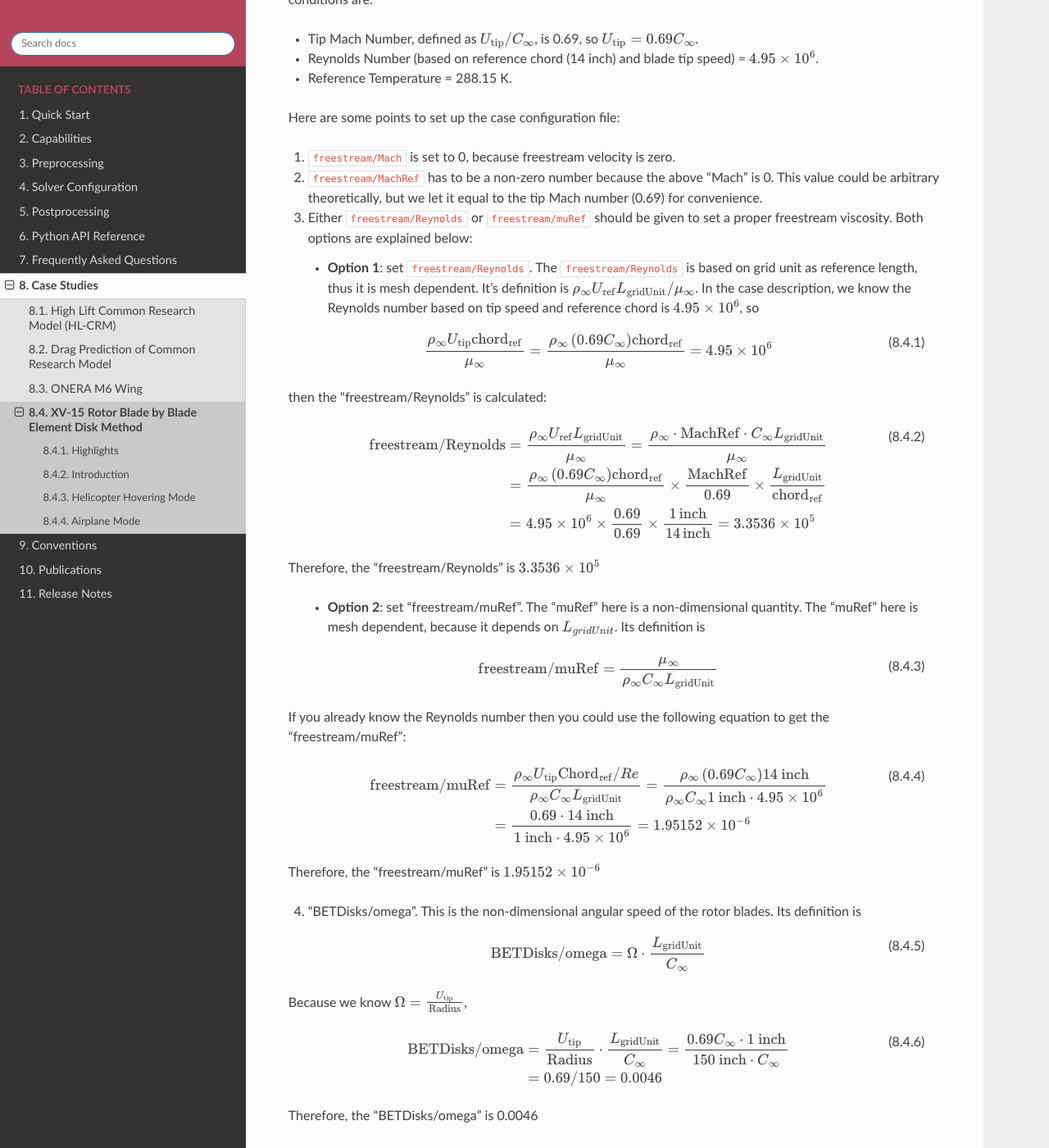
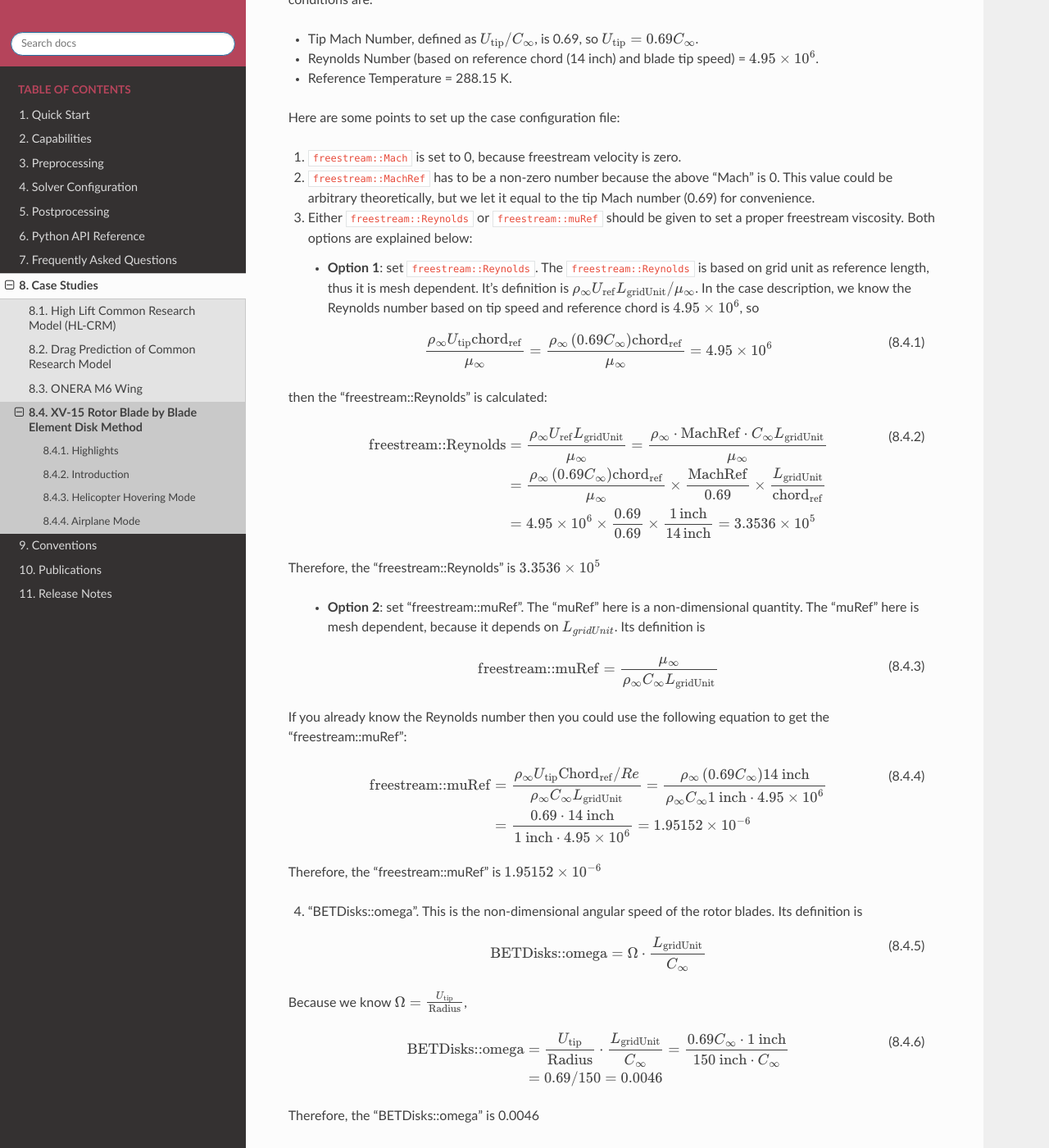
Before and after one commit to flexcompute-readthedocs/Flow360Documentation, a Sphinx documentation site: the page built from docs/source/examples/betDiskSteady_caseStudy.rst, in a window 1280 px wide and 1400 px high, scrolled down 3546 px. Shown: the whole window at 82% size. Built offline with Sphinx 7.4.7 and the Read the Docs theme 2.0.0, drawn with Linux system fonts in a browser that asks for light colours; some of the changed text lies outside the part shown.

Commit message:
update /

```diff
--- a/docs/source/examples/betDiskSteady_caseStudy.rst
+++ b/docs/source/examples/betDiskSteady_caseStudy.rst
@@ -113,61 +113,61 @@
 
 Here are some points to set up the case configuration file:
 
-1. :code:`freestream/Mach` is set to 0, because freestream velocity is zero.
-2. :code:`freestream/MachRef` has to be a non-zero number because the above "Mach" is 0. This value could be arbitrary theoretically, but we let it equal to the tip Mach number (0.69) for convenience.
-3. Either :code:`freestream/Reynolds` or :code:`freestream/muRef` should be given to set a proper freestream viscosity. Both options are explained below:
+1. :code:`freestream::Mach` is set to 0, because freestream velocity is zero.
+2. :code:`freestream::MachRef` has to be a non-zero number because the above "Mach" is 0. This value could be arbitrary theoretically, but we let it equal to the tip Mach number (0.69) for convenience.
+3. Either :code:`freestream::Reynolds` or :code:`freestream::muRef` should be given to set a proper freestream viscosity. Both options are explained below:
 
-   * **Option 1**: set :code:`freestream/Reynolds`. The :code:`freestream/Reynolds` is based on grid unit as reference length, thus it is mesh dependent. It's definition is :math:`\rho_\infty U_\text{ref} L_\text{gridUnit}/{\mu_\infty}`. In the case description, we know the Reynolds number based on tip speed and reference chord is :math:`4.95\times 10^6`, so
+   * **Option 1**: set :code:`freestream::Reynolds`. The :code:`freestream::Reynolds` is based on grid unit as reference length, thus it is mesh dependent. It's definition is :math:`\rho_\infty U_\text{ref} L_\text{gridUnit}/{\mu_\infty}`. In the case description, we know the Reynolds number based on tip speed and reference chord is :math:`4.95\times 10^6`, so
 
    .. math::
       :label: hoverReynoldsChord
 
       \frac{\rho_\infty U_\text{tip} \text{chord}_\text{ref}}{\mu_\infty} = \frac{\rho_\infty \left(0.69 C_\infty\right) \text{chord}_\text{ref}}{\mu_\infty} = 4.95\times 10^6
 
-then the "freestream/Reynolds" is calculated:
+then the "freestream::Reynolds" is calculated:
 
    .. math::
       :label: hoverReynoldsGridUnit
 
-      \text{freestream/Reynolds}&=\frac{\rho_\infty U_\text{ref} L_\text{gridUnit}}{\mu_\infty} = \frac{\rho_\infty\cdot \text{MachRef} \cdot C_\infty L_\text{gridUnit}}{\mu_\infty} \\
+      \text{freestream::Reynolds}&=\frac{\rho_\infty U_\text{ref} L_\text{gridUnit}}{\mu_\infty} = \frac{\rho_\infty\cdot \text{MachRef} \cdot C_\infty L_\text{gridUnit}}{\mu_\infty} \\
       &=\frac{\rho_\infty \left(0.69 C_\infty\right) \text{chord}_\text{ref}}{\mu_\infty}\times\frac{\text{MachRef}}{0.69}\times\frac{L_\text{gridUnit}}{\text{chord}_\text{ref}} \\
       &= 4.95\times 10^6 \times \frac{0.69}{0.69}\times \frac{1\, \text{inch}}{14\, \text{inch}} = 3.3536\times10^5
 
-Therefore, the "freestream/Reynolds" is :math:`3.3536\times10^5`
+Therefore, the "freestream::Reynolds" is :math:`3.3536\times10^5`
 
-   * **Option 2**: set "freestream/muRef". The "muRef" here is a non-dimensional quantity. The "muRef" here is mesh dependent, because it depends on :math:`L_{gridUnit}`. Its definition is
+   * **Option 2**: set "freestream::muRef". The "muRef" here is a non-dimensional quantity. The "muRef" here is mesh dependent, because it depends on :math:`L_{gridUnit}`. Its definition is
 
    .. math::
       :label: muRefDef
 
-      \text{freestream/muRef} = \frac{\mu_\infty}{\rho_\infty C_\infty L_\text{gridUnit}}
+      \text{freestream::muRef} = \frac{\mu_\infty}{\rho_\infty C_\infty L_\text{gridUnit}}
 
-If you already know the Reynolds number then you could use the following equation to get the “freestream/muRef":
+If you already know the Reynolds number then you could use the following equation to get the “freestream::muRef":
 
    .. math::
       :label: muRefEq
 
-      \text{freestream/muRef} &= \frac{\rho_\infty U_\text{tip}\text{Chord}_\text{ref}/Re}{\rho_\infty C_\infty L_\text{gridUnit}} =\frac{\rho_\infty \left(0.69 C_\infty\right) \text{14 inch}}{\rho_\infty C_\infty \text{1 inch} \cdot 4.95\times10^6}  \\
+      \text{freestream::muRef} &= \frac{\rho_\infty U_\text{tip}\text{Chord}_\text{ref}/Re}{\rho_\infty C_\infty L_\text{gridUnit}} =\frac{\rho_\infty \left(0.69 C_\infty\right) \text{14 inch}}{\rho_\infty C_\infty \text{1 inch} \cdot 4.95\times10^6}  \\
       &=\frac{0.69\cdot \text{14 inch}}{\text{1 inch} \cdot 4.95\times 10^6} = 1.95152\times10^{-6}
 
-Therefore, the "freestream/muRef" is :math:`1.95152\times10^{-6}`
+Therefore, the "freestream::muRef" is :math:`1.95152\times10^{-6}`
 
-4. "BETDisks/omega". This is the non-dimensional angular speed of the rotor blades. Its definition is
+4. "BETDisks::omega". This is the non-dimensional angular speed of the rotor blades. Its definition is
 
    .. math::
       :label: BETDisk_omega_def
 
-      \text{BETDisks/omega} = \Omega\cdot\frac{L_\text{gridUnit}}{C_\infty}
+      \text{BETDisks::omega} = \Omega\cdot\frac{L_\text{gridUnit}}{C_\infty}
 
 Because we know :math:`\Omega=\frac{U_\text{tip}}{\text{Radius}}`,
 
    .. math::
       :label: BETDisk_omega_calc
 
-      \text{BETDisks/omega} &= \frac{U_\text{tip}}{\text{Radius}}\cdot\frac{L_\text{gridUnit}}{C_\infty} = \frac{0.69C_\infty\cdot \text{1 inch}}{\text{150 inch} \cdot C_\infty}\\
+      \text{BETDisks::omega} &= \frac{U_\text{tip}}{\text{Radius}}\cdot\frac{L_\text{gridUnit}}{C_\infty} = \frac{0.69C_\infty\cdot \text{1 inch}}{\text{150 inch} \cdot C_\infty}\\
       &= 0.69/150 = 0.0046
 
-Therefore, the "BETDisks/omega" is 0.0046
+Therefore, the "BETDisks::omega" is 0.0046
 
 After setting up the case configuration file, the case is ready to submit. The 592K-node mesh file, and its corresponding mesh and case configuration files can be downloaded via the following links:
 
```
Also changed, not shown: other parts of docs/source/examples/betDiskSteady_caseStudy.rst (+1 -1 lines).
